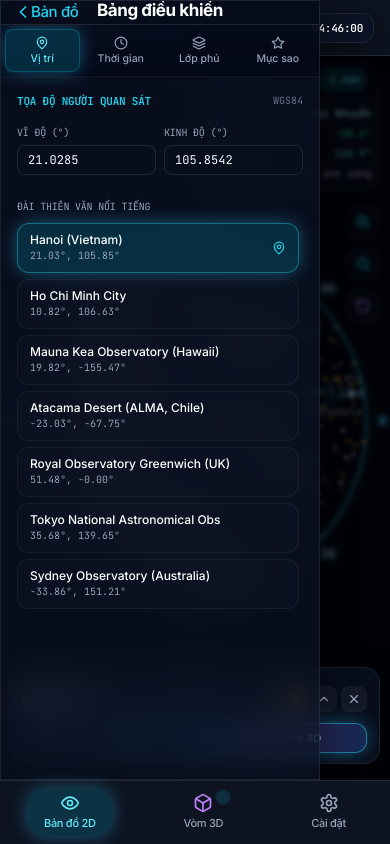
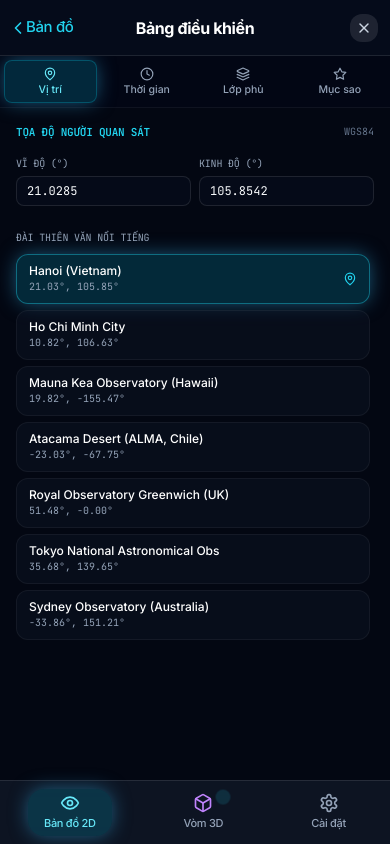
Before and after one commit to kingescaped/aetheriaplanetarium, a React (Vite) app: page / in a window 390 px wide. Both pictures are taken after a click on the button "Chạm để mở bảng điều khiển". Built offline with nearby package versions, Linux system fonts and the light colour scheme.

Commit message:
refactor(ui): introduce MobilePageScreen unified iOS wrapper, fix safe-area and modal layout

```diff
--- a/src/App.tsx
+++ b/src/App.tsx
@@ -71,8 +71,20 @@ export function App() {
 
   // UI Panels State (Sidebar closed by default on mobile)
   const [isSidebarOpen, setIsSidebarOpen] = useState<boolean>(() => {
-    return typeof window !== 'undefined' ? window.innerWidth >= 768 : true;
+    return typeof window !== 'undefined' ? window.innerWidth >= 768 : false;
   });
+  const [isMobile, setIsMobile] = useState<boolean>(() => {
+    return typeof window !== 'undefined' ? window.innerWidth < 768 : false;
+  });
+
+  useEffect(() => {
+    const handleResize = () => {
+      setIsMobile(window.innerWidth < 768);
+    };
+    window.addEventListener('resize', handleResize);
+    return () => window.removeEventListener('resize', handleResize);
+  }, []);
+
   const [selectedStarId, setSelectedStarId] = useState<string | number>('sirius');
   const [isSearchOpen, setIsSearchOpen] = useState<boolean>(false);
   const [isAccountOpen, setIsAccountOpen] = useState<boolean>(false);
@@ -244,10 +256,15 @@ export function App() {
     );
   };
 
+  // Check if any modal/drawer is open (to hide Header and HUD on mobile to prevent overlap)
+  const isAnyModalOpen = isMobile
+    ? (isAccountOpen || isSearchOpen || isSidebarOpen)
+    : (isAccountOpen || isSearchOpen);
+
   return (
     <div className={`w-screen h-[100dvh] overflow-hidden relative bg-[#030712] text-slate-100 select-none ${preferences.nightVisionMode ? 'night-vision' : ''}`}>
-      {/* Top Header: Chỉ hiển thị ở Bản đồ 2D và Vòm 3D khi không mở Cài đặt hoặc Tìm kiếm */}
-      {!isAccountOpen && !isSearchOpen && (
+      {/* Top Header: Chỉ hiển thị ở Bản đồ 2D và Vòm 3D khi không mở Cài đặt, Tìm kiếm hoặc Bảng điều khiển Mobile */}
+      {!isAnyModalOpen && (
         <Header
           viewMode={viewMode}
           setViewMode={(mode) => {
@@ -369,8 +386,8 @@ export function App() {
         />
       </div>
 
-      {/* Mobile Telemetry HUD Card: Nằm ngay dưới phần đồng hồ giờ theo đúng yêu cầu */}
-      {selectedStar && !isAccountOpen && !isSearchOpen && (
+      {/* Mobile Telemetry HUD Card: Nằm ngay dưới phần đồng hồ giờ khi không mở Modal */}
+      {selectedStar && !isAnyModalOpen && (
         <div
           className="md:hidden fixed right-2.5 z-30 max-w-[210px] pointer-events-auto"
           style={{ top: 'calc(62px + env(safe-area-inset-top, 0px))' }}
@@ -383,7 +400,7 @@ export function App() {
       {/* Tab này chỉ hiện ở Bản đồ 2D và Vòm 3D, khi vào Cài đặt hoặc Tìm kiếm thì ẩn hoàn toàn */}
       <StarBottomSheet
         star={selectedStar}
-        isOpen={!!selectedStarId && !isAccountOpen && !isSearchOpen}
+        isOpen={!!selectedStarId && !isAnyModalOpen}
         onClose={() => setSelectedStarId('')}
         onFocusStar={(star) => {
           soundFx.playTargetRayTrace();
--- a/src/components/layout/IOSNavigationBar.tsx
+++ b/src/components/layout/IOSNavigationBar.tsx
@@ -17,11 +17,14 @@ export interface IOSNavigationBarProps {
   largeTitle?: boolean;
   /** Lớp CSS bổ sung */
   className?: string;
+  /** Style bổ sung */
+  style?: React.CSSProperties;
 }
 
 /**
  * iOS Standard Navigation Bar (UINavigationBar)
  * Tuân thủ đúng chuẩn Apple Human Interface Guidelines:
+ * - Bù lề an toàn: paddingTop: 'env(safe-area-inset-top)', minHeight: 'calc(56px + env(safe-area-inset-top))'
  * - Leading: Chevron Left + Back label ngắn gọn với hiệu ứng active:opacity-40
  * - Center: Tiêu đề được căn giữa tuyệt đối (absolute centering), không bị xô lệch hay dính vào nút Back
  * - Trailing: Nút hành động hoặc nút đóng (X)
@@ -33,17 +36,30 @@ export const IOSNavigationBar: React.FC<IOSNavigationBarProps> = ({
   trailing,
   onClose,
   className = '',
+  style = {},
 }) => {
   const handleBack = () => {
     soundFx.playTabClick();
     if (onBack) onBack();
   };
 
+  const handleClose = () => {
+    soundFx.playTabClick();
+    if (onClose) onClose();
+  };
+
   return (
     <div
-      className={`ios-nav-bar relative w-full z-20 flex items-center justify-between px-4 border-b border-white/10 bg-[#060c1c] select-none flex-shrink-0 ${className}`}
+      className={`ios-nav-bar w-full z-20 flex flex-col justify-end border-b border-white/10 bg-[#060c1c]/95 backdrop-blur-md select-none flex-shrink-0 ${className}`}
+      style={{
+        paddingTop: 'env(safe-area-inset-top, 0px)',
+        minHeight: 'calc(56px + env(safe-area-inset-top, 0px))',
+        height: 'calc(56px + env(safe-area-inset-top, 0px))',
+        ...style,
+      }}
     >
-      {/* 1. Leading Area: Nút trở về (nếu có onBack) HOẶC Tiêu đề căn trái (nếu không có onBack) */}
+      <div className="relative w-full h-[56px] flex items-center justify-between px-3 md:px-4">
+        {/* 1. Leading Area: Nút trở về (nếu có onBack) HOẶC Tiêu đề căn trái (nếu không có onBack và không căn giữa) */}
         <div className="flex items-center min-w-[70px] z-10">
           {onBack ? (
             <button
@@ -55,7 +71,7 @@ export const IOSNavigationBar: React.FC<IOSNavigationBarProps> = ({
             </button>
           ) : (
             title && (
-            <h1 className="text-[18px] md:text-xl font-bold text-white tracking-tight font-sans text-left">
+              <h1 className="text-[17px] md:text-lg font-bold text-white tracking-tight font-sans text-left">
                 {title}
               </h1>
             )
@@ -64,16 +80,29 @@ export const IOSNavigationBar: React.FC<IOSNavigationBarProps> = ({
 
         {/* 2. Center Area: Tiêu đề căn giữa tuyệt đối CHỈ HIỂN THỊ KHI CÓ nút trở về (onBack) */}
         {onBack && title && (
-        <div className="ios-nav-center absolute inset-x-0 bottom-0 flex items-center justify-center pointer-events-none px-18 md:px-24">
-          <h1 className="text-[17px] md:text-xl font-bold text-white tracking-tight truncate font-sans text-center">
+          <div className="ios-nav-center absolute inset-x-0 top-0 h-full flex items-center justify-center pointer-events-none px-20">
+            <h1 className="text-[16px] md:text-[17px] font-bold text-white tracking-tight truncate font-sans text-center">
               {title}
             </h1>
           </div>
         )}
 
-      {/* 3. Trailing Area (Actions hoặc Spacer cân bằng) */}
+        {/* 3. Trailing Area (Actions hoặc Nút Đóng hoặc Spacer cân bằng) */}
         <div className="flex items-center justify-end min-w-[70px] z-10 space-x-2">
-        {trailing ? trailing : <div className="w-6" />}
+          {trailing ? (
+            trailing
+          ) : onClose ? (
+            <button
+              onClick={handleClose}
+              className="p-1.5 rounded-xl bg-white/10 hover:bg-white/20 active:opacity-60 text-slate-300 hover:text-white transition-all flex items-center justify-center cursor-pointer"
+              title="Đóng (Close)"
+            >
+              <X className="w-4 h-4" />
+            </button>
+          ) : (
+            <div className="w-6" />
+          )}
+        </div>
       </div>
     </div>
   );
--- /dev/null
+++ b/src/components/layout/MobilePageScreen.tsx
@@ -0,0 +1,92 @@
+import React from 'react';
+import { motion, AnimatePresence } from 'framer-motion';
+import { IOSNavigationBar } from './IOSNavigationBar';
+import { useEdgeSwipeBack } from '../../hooks/useEdgeSwipeBack';
+
+export interface MobilePageScreenProps {
+  /** Screen Title displayed in Navigation Bar */
+  title?: string;
+  /** Back button handler (triggers edge-swipe or back button click) */
+  onBack?: () => void;
+  /** Back button label */
+  backLabel?: string;
+  /** Trailing content (e.g., Close button, Done, Actions) */
+  trailing?: React.ReactNode;
+  /** Close handler (if separate from onBack) */
+  onClose?: () => void;
+  /** Whether the screen is currently open/visible (defaults to true) */
+  isOpen?: boolean;
+  /** Enable edge swipe to go back gesture (defaults to true) */
+  enableEdgeSwipe?: boolean;
+  /** Additional wrapper classes */
+  className?: string;
+  /** Additional body/content classes */
+  contentClassName?: string;
+  /** Child content rendered in the scrollable view */
+  children: React.ReactNode;
+}
+
+/**
+ * MobilePageScreen: Unified standard iOS layout wrapper for mobile full-screen modal/drawer views.
+ * - Forces safe-area top inset for notch / Dynamic Island
+ * - Houses standard IOSNavigationBar with centered title and left-aligned back button
+ * - Scrollable body with safe-area bottom inset for Home Indicator
+ * - Built-in 120fps Edge-swipe to go back gesture
+ */
+export const MobilePageScreen: React.FC<MobilePageScreenProps> = ({
+  title,
+  onBack,
+  backLabel = 'Quay lại',
+  trailing,
+  onClose,
+  isOpen = true,
+  enableEdgeSwipe = true,
+  className = '',
+  contentClassName = '',
+  children,
+}) => {
+  const handleBackAction = onBack || onClose;
+
+  const { handlers: swipeHandlers, style: swipeStyle, backdropOpacity } = useEdgeSwipeBack({
+    onBack: handleBackAction || (() => {}),
+    edgeWidth: 32,
+    threshold: 60,
+    enabled: isOpen && enableEdgeSwipe && Boolean(handleBackAction),
+  });
+
+  if (!isOpen) return null;
+
+  return (
+    <motion.div
+      style={{ opacity: backdropOpacity }}
+      className={`fixed inset-0 z-50 flex flex-col bg-[#030712] w-screen h-[100dvh] overflow-hidden select-none ${className}`}
+    >
+      <motion.div
+        {...swipeHandlers}
+        style={{ ...swipeStyle }}
+        className="w-full h-full flex flex-col overflow-hidden bg-[#030712]"
+      >
+        {/* iOS Standard Navigation Bar */}
+        <IOSNavigationBar
+          title={title}
+          onBack={onBack}
+          backLabel={backLabel}
+          trailing={trailing}
+          onClose={onClose}
+        />
+
+        {/* Scrollable Content Area with Safe Area Bottom Padding */}
+        <div
+          className={`flex-1 overflow-y-auto w-full overscroll-contain ${contentClassName}`}
+          style={{
+            paddingBottom: 'calc(env(safe-area-inset-bottom, 0px) + 24px)',
+          }}
+        >
+          {children}
+        </div>
+      </motion.div>
+    </motion.div>
+  );
+};
+
+export default MobilePageScreen;
--- a/src/components/layout/Sidebar.tsx
+++ b/src/components/layout/Sidebar.tsx
@@ -20,6 +20,7 @@ import { Language, TRANSLATIONS, getConstellationName } from '../../utils/i18n';
 import { PROMINENT_STARS } from '../../data/stars';
 import { IOSNavigationBar } from './IOSNavigationBar';
 import { IOSSwitch } from './IOSSwitch';
+import { MobilePageScreen } from './MobilePageScreen';
 
 interface SidebarProps {
   isOpen: boolean;
@@ -71,39 +72,8 @@ export const Sidebar: React.FC<SidebarProps> = ({
     onSettingsChange({ ...settings, timeSpeed: 1 });
   };
 
-  return (
-    <>
-      {/* Mobile Backdrop Overlay */}
-      {isOpen && (
-        <div
-          onClick={onToggle}
-          className="md:hidden fixed inset-0 z-40 bg-black/60 backdrop-blur-xs animate-in fade-in"
-        />
-      )}
-
-      <aside
-        className={`fixed md:absolute top-0 left-0 md:left-4 z-50 md:z-20 transition-all duration-300 ease-in-out flex pointer-events-auto ${
-          isOpen
-            ? 'w-80 sm:w-96 translate-x-0 sidebar-mobile-bound md:top-16 md:bottom-14'
-            : '-translate-x-full md:translate-x-0 md:w-11 md:top-16 md:h-auto pointer-events-none md:pointer-events-auto'
-        }`}
-      >
-        {/* Container with Glassmorphism */}
-        <div className={`relative w-full flex flex-col md:rounded-2xl glass-panel overflow-hidden border-r md:border border-white/10 shadow-glass ${isOpen ? 'h-full' : 'h-auto'}`}>
-          {/* Mobile iOS Navigation Bar */}
-          <div className="md:hidden">
-            <IOSNavigationBar
-              title={t.controlsTitle}
-              backLabel={lang === 'vi' ? 'Bản đồ' : 'Map'}
-              onBack={onToggle}
-              onClose={onToggle}
-            />
-          </div>
-
-        {isOpen ? (
-          <>
-            {/* Tab Navigation - Ultra Compact */}
-            <div className="flex items-center justify-between p-1 bg-slate-950/60 border-b border-white/5 select-none">
+  const tabNavigation = (
+    <div className="flex items-center justify-between p-1 bg-slate-950/60 border-b border-white/5 select-none shrink-0">
       <div className="grid grid-cols-4 gap-1 flex-1">
         <button
           onClick={() => setActiveTab('observation')}
@@ -163,9 +133,10 @@ export const Sidebar: React.FC<SidebarProps> = ({
         <X className="w-4 h-4" />
       </button>
     </div>
+  );
 
-            {/* Scrollable Tab Content */}
-            <div className="flex-1 overflow-y-auto p-4 space-y-4 font-sans text-xs">
+  const tabContent = (
+    <>
       {/* TAB 1: LOCATION */}
       {activeTab === 'observation' && (
                 <div className="space-y-4">
@@ -524,6 +495,40 @@ export const Sidebar: React.FC<SidebarProps> = ({
                   </div>
                 </div>
               )}
+    </>
+  );
+
+  return (
+    <>
+      {/* 1. Mobile Full-Screen Layout: Unified iOS Page Screen */}
+      <div className="md:hidden">
+        <MobilePageScreen
+          title={t.controlsTitle}
+          backLabel={lang === 'vi' ? 'Bản đồ' : 'Map'}
+          onBack={onToggle}
+          onClose={onToggle}
+          isOpen={isOpen}
+          contentClassName="p-0 flex flex-col"
+        >
+          {tabNavigation}
+          <div className="flex-1 p-4 space-y-4 font-sans text-xs">
+            {tabContent}
+          </div>
+        </MobilePageScreen>
+      </div>
+
+      {/* 2. Desktop Collapsible Drawer Layout */}
+      <aside
+        className={`hidden md:flex md:absolute top-16 left-4 z-20 transition-all duration-300 ease-in-out pointer-events-auto ${
+          isOpen ? 'w-80 sm:w-96 bottom-14' : 'w-11 h-auto pointer-events-auto'
+        }`}
+      >
+        <div className={`relative w-full flex flex-col md:rounded-2xl glass-panel overflow-hidden border border-white/10 shadow-glass ${isOpen ? 'h-full' : 'h-auto'}`}>
+          {isOpen ? (
+            <>
+              {tabNavigation}
+              <div className="flex-1 overflow-y-auto p-4 space-y-4 font-sans text-xs">
+                {tabContent}
               </div>
             </>
           ) : (
```
Also changed, not shown: src/components/search/SearchBarModal.tsx (+22 -8 lines). Lines whose indentation alone changed are shown as unchanged.
